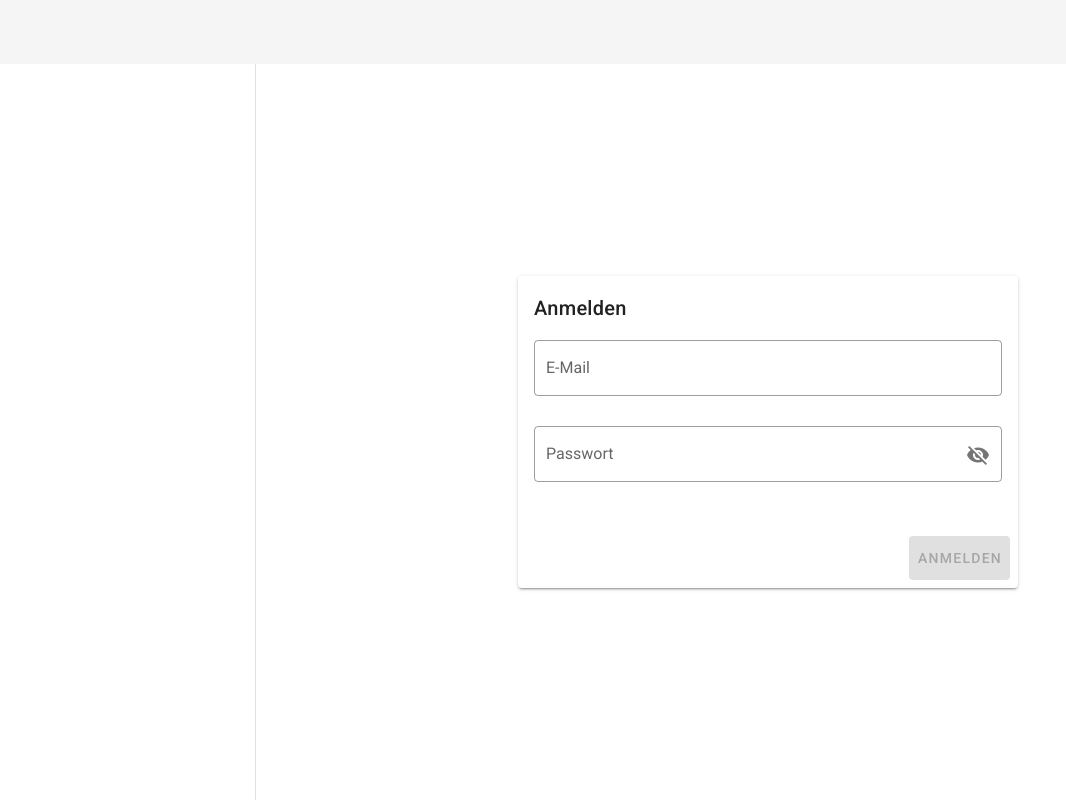
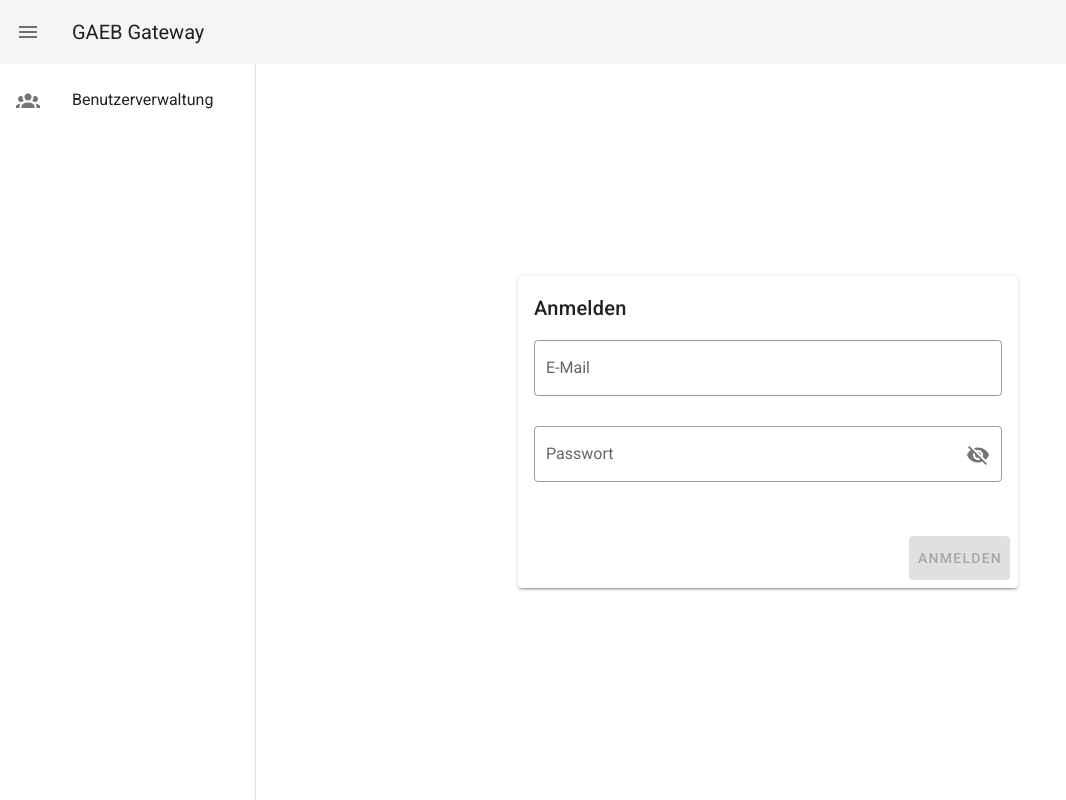
Before and after one commit to jeffnawroth/gaeb-gateway, a Vue app: page /login in a window 1280 px wide. Shown: the whole page, without its empty margins (0-1066 px from the left). Built offline with nearby package versions, Linux system fonts and the light colour scheme.

Commit message:
+ Navigation #10

```diff
--- a/src/App.vue
+++ b/src/App.vue
@@ -1,14 +1,6 @@
 <template>
   <v-app>
-    <v-app-bar
-      app
-      clipped-left
-      elevation="0"
-    />
-    <v-navigation-drawer
-      clipped
-      app
-    />
+    <NavigationLayout />
     <v-main>
       <NotificationContainer />
       <router-view />
@@ -19,13 +11,13 @@
 <script lang="ts">
 import Vue from "vue";
 import NotificationContainer from "@/components/Notifcation/NotificationContainer.vue";
+import NavigationLayout from "@/components/NavigationLayout.vue";
 export default Vue.extend({
   name: "App",
   components: {
     NotificationContainer,
+    NavigationLayout,
   },
-  data: () => ({
-    //
-  }),
+  data: () => ({}),
 });
 </script>
--- /dev/null
+++ b/src/components/NavigationLayout.vue
@@ -0,0 +1,61 @@
+<template>
+  <div>
+    <v-app-bar
+      app
+      elevation="0"
+      clipped-left
+    >
+      <v-app-bar-nav-icon @click="drawer = !drawer" />
+      <v-toolbar-title
+        class="pointer"
+        @click="$router.push({ name: 'home' })"
+      >
+        GAEB Gateway
+      </v-toolbar-title>
+    </v-app-bar>
+
+    <v-navigation-drawer
+      v-model="drawer"
+      clipped
+      app
+    >
+      <v-list nav>
+        <v-list-item
+          v-for="item in items"
+          :key="item.title"
+          :to="item.route"
+        >
+          <v-list-item-icon>
+            <v-icon>{{ item.icon }}</v-icon>
+          </v-list-item-icon>
+
+          <v-list-item-content>
+            <v-list-item-title>{{ item.title }}</v-list-item-title>
+          </v-list-item-content>
+        </v-list-item>
+      </v-list>
+    </v-navigation-drawer>
+  </div>
+</template>
+
+<script lang="ts">
+import Vue from "vue";
+export default Vue.extend({
+  data: () => ({
+    drawer: true,
+    items: [
+      {
+        title: "Benutzerverwaltung",
+        icon: "mdi-account-group",
+        route: "/users",
+      },
+    ],
+  }),
+});
+</script>
+
+<style scoped>
+.pointer {
+  cursor: pointer;
+}
+</style>
```
